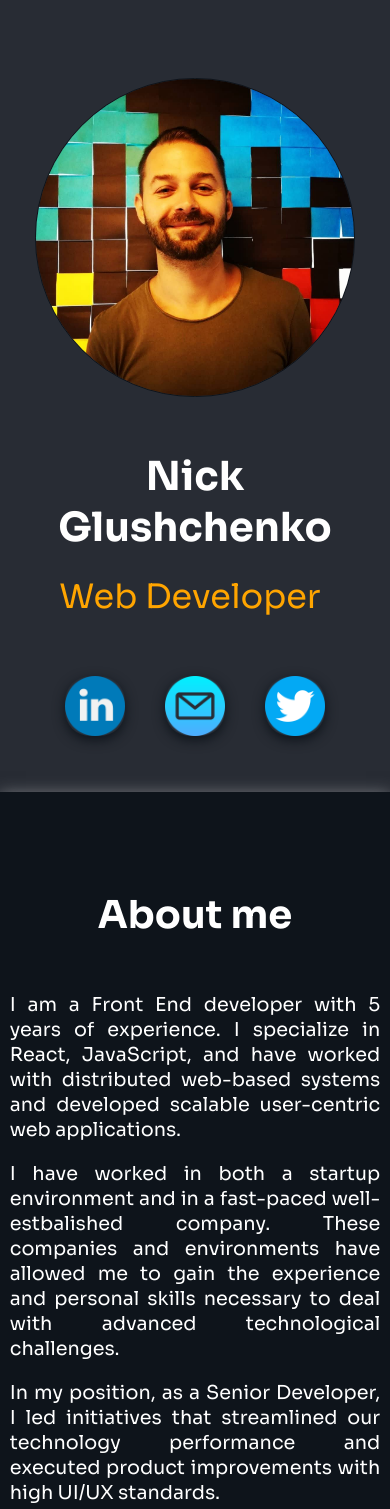
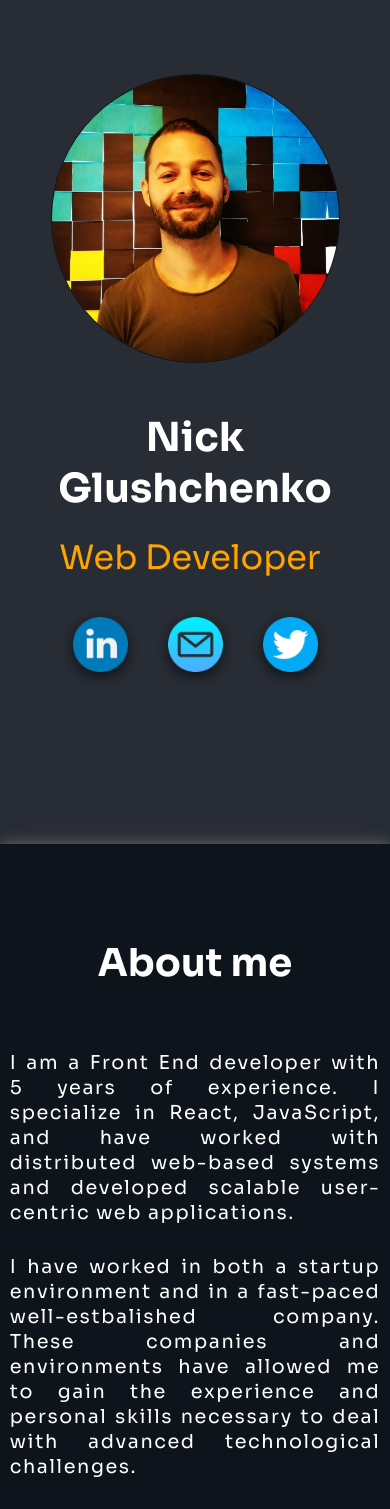
Before and after one commit to nickglu86/nickglu86.github.io, a React (Create React App) app: page / in a window 390 px wide. Shown: the top 1509 px of the page. Built offline with nearby package versions, Linux system fonts and the light colour scheme; no server answers.

Commit message:
small devices resolution adjust

```diff
--- a/src/App.css
+++ b/src/App.css
@@ -25,12 +25,13 @@
   -webkit-box-sizing: border-box;
           box-sizing: border-box;
 }
-
-html, body {
+html{
+  font-size: 20px;
+}
+body{
   background-color: var(--main-bcg);
   margin: 0;
   padding: 0;
-  font-size: 20px;
 }
 main{
   overflow: hidden;
@@ -426,20 +427,38 @@ section.projects{
         -ms-flex-align: center;
             align-items: center;
   }
+
 }
 @media only screen and (max-width: 480px) {
   html {
     font-size: 16px;
   }
+  section.intro {
+    min-height: 100vh;
+  }
   .intro .profile-img{
-    width: 90%;
-    max-width: 400px;
+    width: 85%;
+    max-width: 340px;
   }
   .intro h1{
     font-size: 2.5rem;
   }
   .intro .position{
     font-size: 2.1rem;
+  }
+  .about p {
+    font-size: 1.2rem;
+    letter-spacing: .1rem;
+    margin: 1.5em 0;
+  }
+  .contact {
+    margin: 0;
+    height: 100px;
+    display: flex;
+    align-items: center;
+}
+  .contact img {
+    width: 55px;
   }
   .project{
     min-width: 300px;
@@ -449,3 +468,16 @@ section.projects{
     width: 100px;
   }
 }
+@media only screen and (max-width: 380px) {
+  html {
+    font-size: 14px;
+  }
+  .contact img {
+    width: 50px;
+  }
+  .intro .profile-img{
+    width: 85%;
+    max-width: 320px;
+  }
+
+}
```
